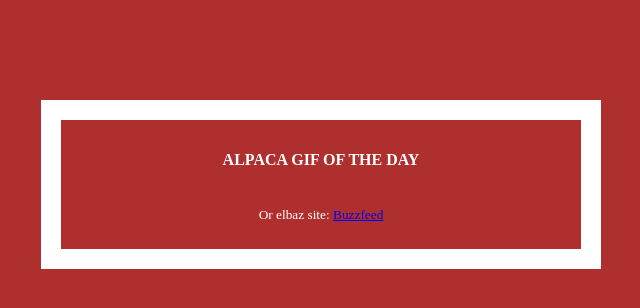
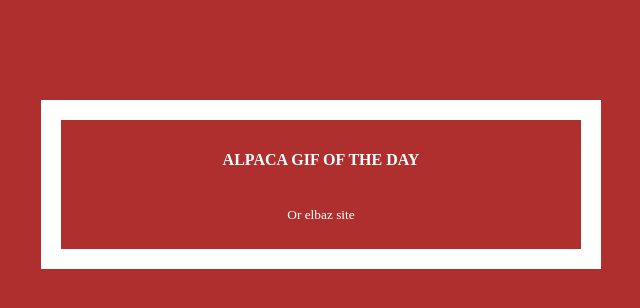
Before and after one commit to Orelbaz/Sela-Course, a Flask app: template alpaca-flask/templates/index.html in a window 1280 px wide. Shown: the top 308 px of the page, without its empty margins (319-959 px from the left). Run offline with Flask 2, Linux system fonts and the light colour scheme; the template is opened without the code that fills it, so the values that code supplies are empty.

Commit message:
link delete

```diff
--- a/alpaca-flask/templates/index.html
+++ b/alpaca-flask/templates/index.html
@@ -21,7 +21,7 @@
     <div class="container">
       <h4>Alpaca Gif of the day</h4>
       <img src="{{url}}" />
-      <p><small>Or elbaz site: <a href="http://www.buzzfeed.com/copyranter/the-best-cat-gif-post-in-the-history-of-cat-gifs">Buzzfeed</a></small></p>
+      <p><small> Or elbaz site </small></p>
     </div>
   </body>
 </html>
```
